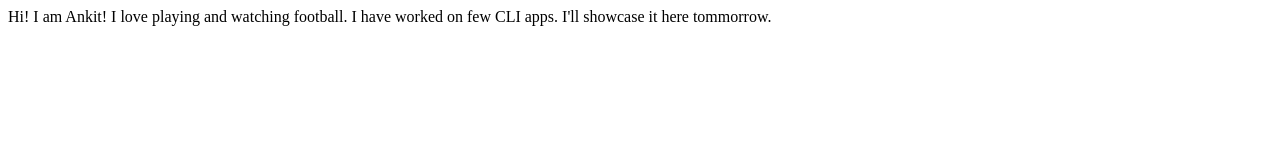
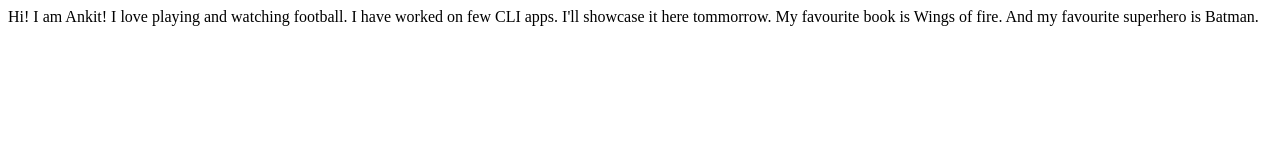
Before and after one commit to Maianki/My-porfolio-website, a plain HTML site: page index.html in a window 1280 px wide. Drawn offline with Linux system fonts and the light colour scheme.

Commit message:
Update: Added my favourite book and superhero

```diff
--- a/index.html
+++ b/index.html
@@ -11,5 +11,6 @@
     I love playing and watching football.
 
     I have worked on few CLI apps. I'll showcase it here tommorrow.
+    My favourite book is Wings of fire. And my favourite superhero is Batman.
 </body>
 </html>
```
